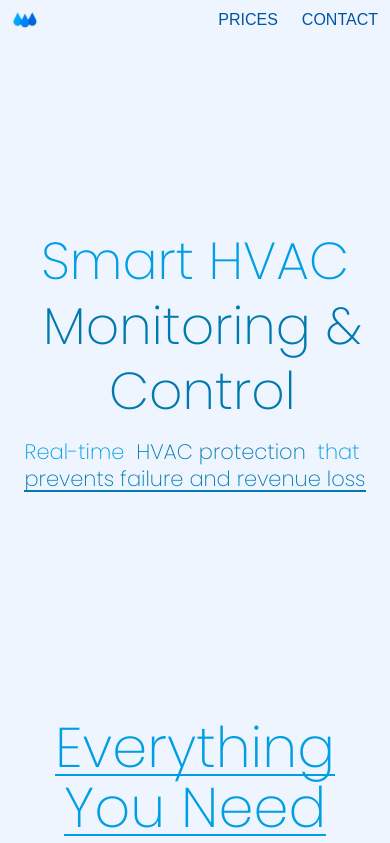
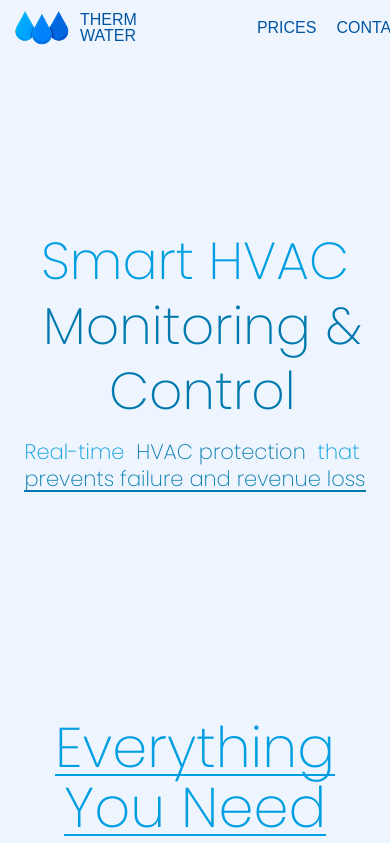
Before and after one commit to arthuur01/therm-water-sms, a Next.js app: page / in a window 390 px wide. Shown: the top 843 px of the page. Built offline with nearby package versions, Linux system fonts and the light colour scheme; a web font is replaced by a local one.

Commit message:
adicionando nome na navbar celular

```diff
--- a/app/components/Navbar.tsx
+++ b/app/components/Navbar.tsx
@@ -89,7 +89,7 @@ export default function Navbar() {
       </div>
 
       {/* Segundo elemento - Logo no meio */}
-      <div ref={logoRef}>
+      <div ref={logoRef} className="flex items-center gap-2 md:block">
         <Image
           src="/logo.png"
           alt="Logo"
@@ -97,10 +97,14 @@ export default function Navbar() {
           height={60}
           className="object-contain"
         />
+        <div className="font-inter text-[16px] leading-none text-[#0054A2] md:hidden">
+          <span className="inline-block">THERM</span>
+          <span className=" inline-block">WATER</span>
+        </div>
       </div>
 
       {/* Terceiro elemento - PRICES + CONTACT */}
-      <div className="flex items-center gap-6">
+      <div className="flex items-center gap-5">
         <a ref={pricesRef} href="#contact" className="font-inter cursor-pointer text-primary-blue hover:text-primary-blue-light transition-colors duration-300">
           PRICES
         </a>
```
